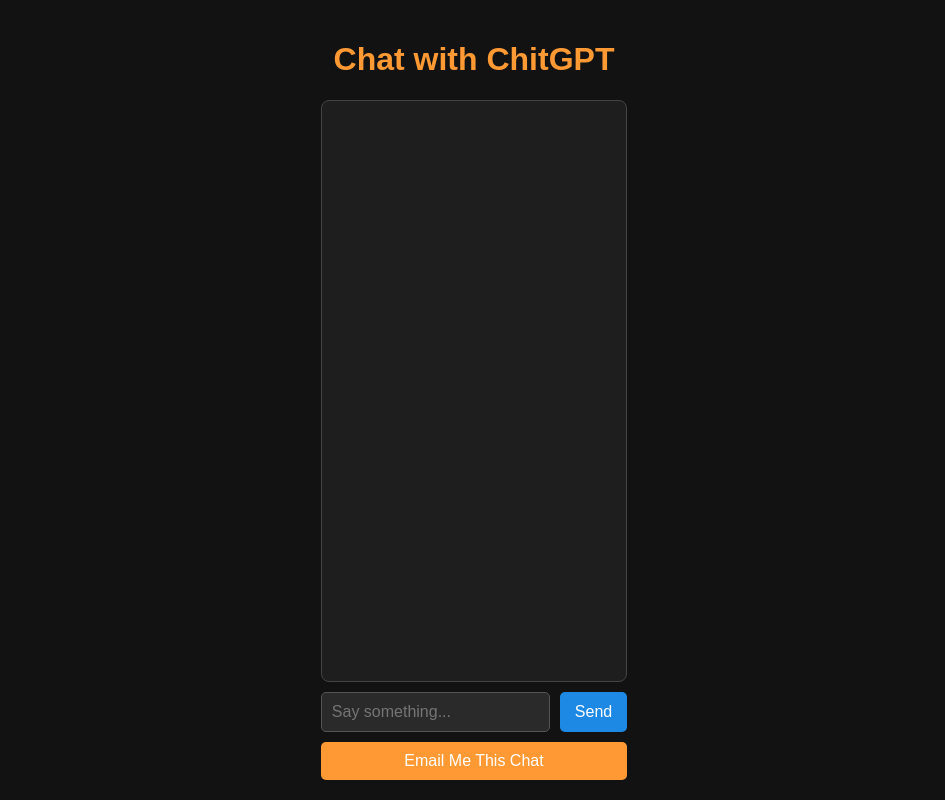
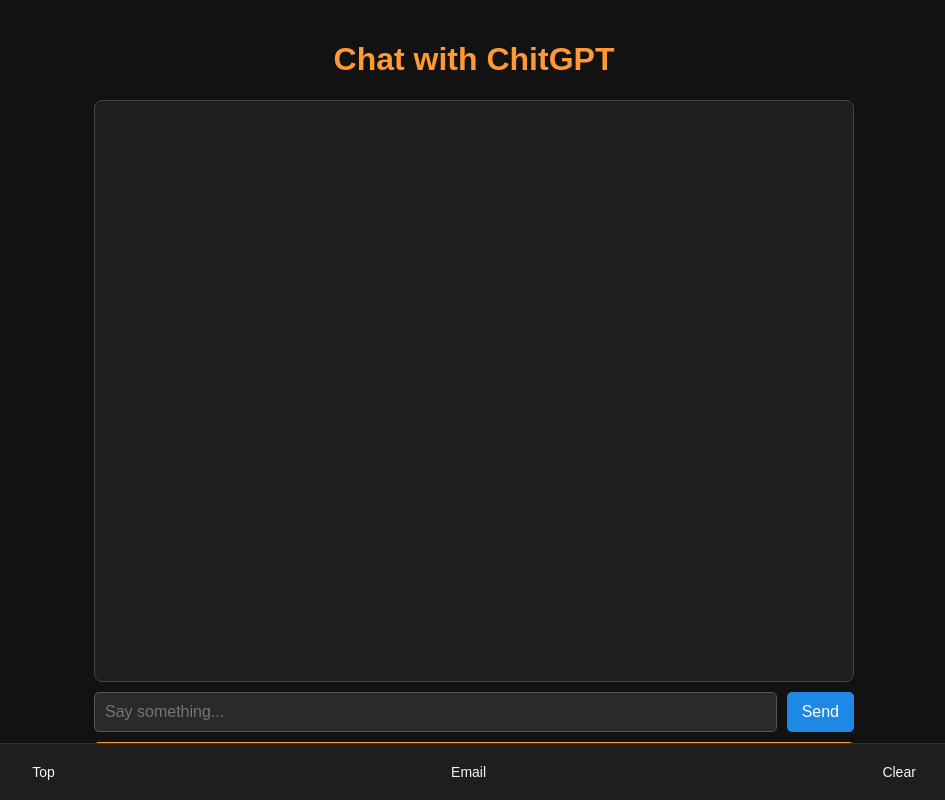
Before and after one commit to JaspalSinghChanna/ChitGPT, a Flask app: page / in a window 1280 px wide. Shown: the whole page, without its empty margins (166-1111 px from the left). Run offline with Flask 3, Linux system fonts and the light colour scheme.

Commit message:
small changes

```diff
--- a/templates/index.html
+++ b/templates/index.html
@@ -17,15 +17,16 @@
       padding: 0;
       display: flex;
       flex-direction: column;
-      min-height: 100vh;
+      height: 100vh;
     }
 
     .container {
       flex: 1;
       display: flex;
       flex-direction: column;
+      width: 100%;
       max-width: 800px;
-      margin: auto;
+      margin: 0 auto;
       padding: 20px;
     }
 
@@ -35,7 +36,7 @@
     }
 
     #chat {
-      flex: 1;
+      flex-grow: 1;
       border: 1px solid #444;
       background-color: #1e1e1e;
       padding: 10px;
@@ -44,7 +45,6 @@
       display: flex;
       flex-direction: column;
       overflow-y: auto;
-      height: 300px;
       scroll-behavior: smooth;
     }
 
@@ -61,12 +61,10 @@
       background-color: #2e3c43;
       align-self: flex-end;
       text-align: right;
-      margin-left: auto;
     }
 
     .bot {
       background-color: #263238;
-      color: #f5f5f5;
       align-self: flex-start;
       text-align: left;
     }
@@ -114,14 +112,46 @@
       width: 100%;
     }
 
+    /* Mobile navigation bar */
+    .mobile-nav {
+      display: none;
+      position: fixed;
+      bottom: 0;
+      left: 0;
+      right: 0;
+      background: #1e1e1e;
+      border-top: 1px solid #333;
+      display: flex;
+      justify-content: space-around;
+      padding: 10px 0;
+      z-index: 100;
+    }
+
+    .mobile-nav button {
+      background: none;
+      border: none;
+      color: #f5f5f5;
+      font-size: 14px;
+      cursor: pointer;
+    }
+
+    .mobile-nav button:hover {
+      color: #ff9933;
+    }
+
     @media (max-width: 600px) {
-      input[type="text"], button {
-        font-size: 14px;
+      .container {
         padding: 10px;
+        height: calc(100vh - 60px); /* account for nav bar */
       }
 
       #chat {
-        height: 250px;
+        height: auto;
+        max-height: 50vh;
+      }
+
+      .mobile-nav {
+        display: flex;
       }
     }
   </style>
@@ -138,6 +168,12 @@
     </form>
 
     <button id="emailButton" onclick="emailChat()">Email Me This Chat</button>
+  </div>
+
+  <div class="mobile-nav">
+    <button onclick="scrollToTop()">Top</button>
+    <button onclick="emailChat()">Email</button>
+    <button onclick="clearChat()">Clear</button>
   </div>
 
   <script>
@@ -180,6 +216,14 @@
       const mailtoLink = `mailto:?subject=Chat with ChitGPT&body=${encodeURIComponent(chat)}`;
       window.location.href = mailtoLink;
     }
+
+    function scrollToTop() {
+      document.getElementById("chat").scrollTo({ top: 0, behavior: "smooth" });
+    }
+
+    function clearChat() {
+      document.getElementById("chat").innerHTML = "";
+    }
   </script>
 </body>
 </html>
```
